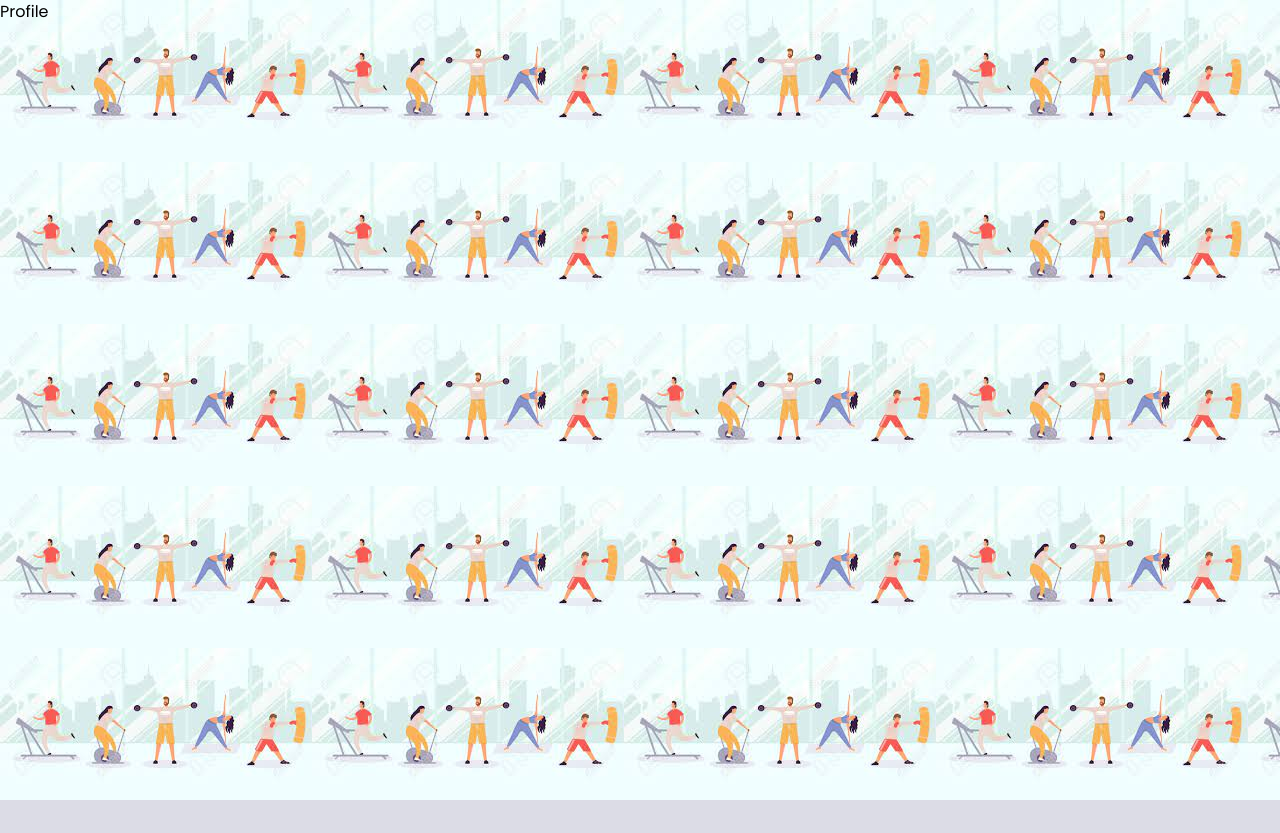
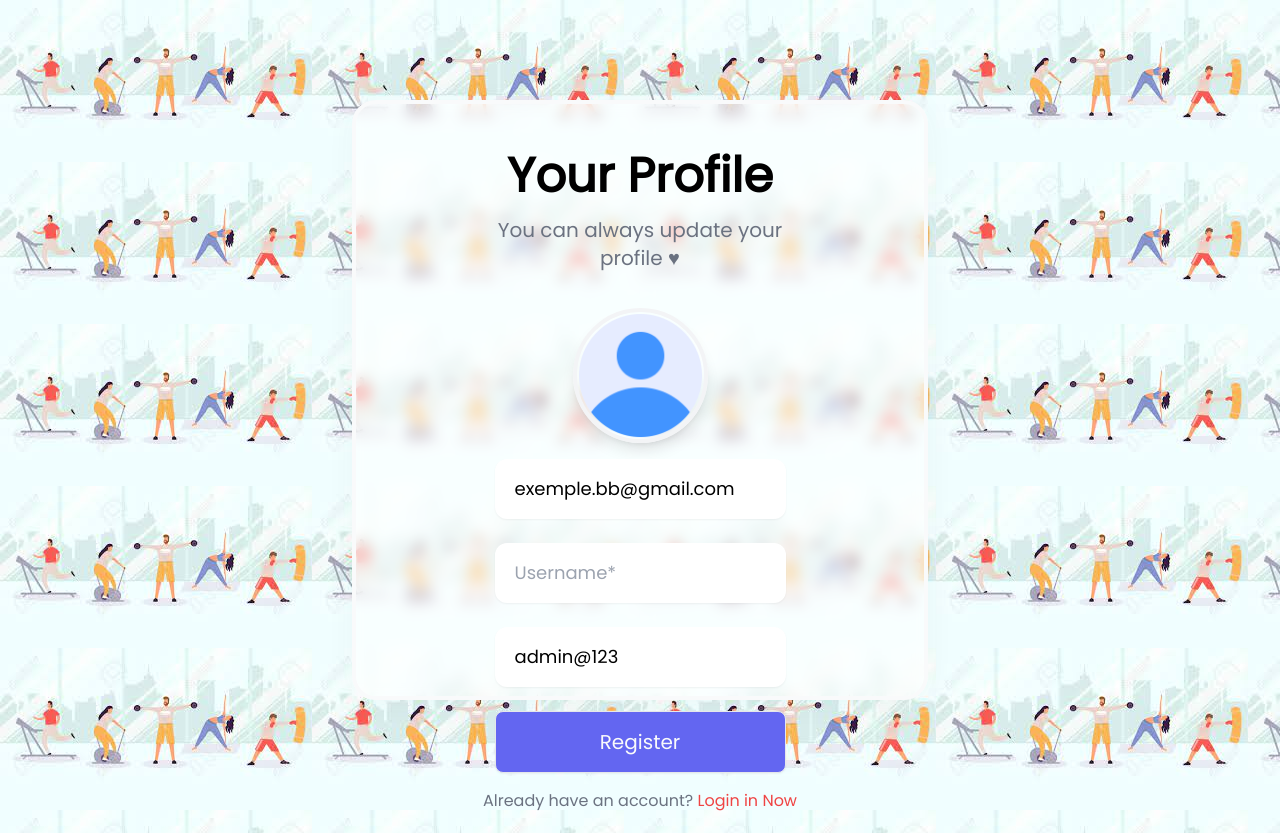
Before and after one commit to amenitombari123/mernbodybuddy, a React (Create React App) app in the folder client/: page /profile in a window 1280 px wide. Before the commit the page ends 800 px from the top, so only its background shows below. Built offline with nearby package versions, Linux system fonts and the light colour scheme.

Commit message:
profile/register

```diff
--- a/client/src/components/Profile.js
+++ b/client/src/components/Profile.js
@@ -1,7 +1,85 @@
-import React from 'react'
+import React, { useState } from 'react';
+import {Link} from 'react-router-dom'
+import avatar from'../assets/profile.png';
+import {Toaster} from 'react-hot-toast';
+import { useFormik } from 'formik';
+import { passwordValidate } from '../helper/validate';
+import styles from'../styles/Username.module.css';
+import convertToBase64 from '../helper/convert';
+import { registerValidation } from '../helper/validate';
 
-export default function Profile() {
+
+export default function Profile(){
+
+  const [file, setFile] = useState()
+
+  const formik = useFormik({
+    initialValues : {
+      email:'exemple.bb@gmail.com',
+      username:'exemple123',
+      password : 'admin@123'
+    },
+    validate : registerValidation,
+    validateOnBlur: false,
+    validateOnChange: false,
+    onSubmit : async values =>{
+      values = await Object.assign(values,{ profile : file || ''})
+      console.log( values)
+    }
+  })
+
+    /** formik doensn't support file upload so we need to create this handler */
+    const onUpload = async e => {
+      const base64 = await convertToBase64(e.target.files[0]);
+      setFile(base64);
+    }
+
   return (
-    <div>Profile</div>
+    <div className= "container mx-auto">
+
+      <Toaster position='top-center' reverseOrder={false}></Toaster>
+
+    <div className= 'flex justify-center items-center h-screen'>
+       <div className={styles.glass} style={{ width:"45%" , paddingTop: '3em'}} >
+          <div className="title flex flex-col items-center">
+
+          <h4 className='text-5xl font-bold'> Your Profile </h4>
+          <span className='py-4 text-xl w-2/3 text-center text-gray-500'>
+          You can always update your profile &#9829;
+          </span>
+
+       <form className='py-1' onSubmit={formik.handleSubmit}>
+
+         <div className='profile flex justify-center py-4'>
+
+            <label htmlFor="profile">
+            <img src ={file || avatar} className={styles.profile_img} alt="avatar"/>
+            </label>
+
+            <input onChange={onUpload} type="file" id="profile" name="profile"/>
+
+          </div>
+
+            <div className="textbox flex flex-col items-center gap-6">
+
+              <input {...formik.getFieldProps('email')} className={styles.textbox} type="text" placeholder='Email*'/>
+              <input {...formik.getFieldProps('Username')} className={styles.textbox} type="text" placeholder='Username*'/>
+              <input {...formik.getFieldProps('password')} className={styles.textbox} type="text" placeholder='password'/>
+
+              <button className = {styles.btn} type ='submit'> Register </button>
+
+            </div>
+            <div className="text-center py-4">
+              <span className='text-gray-500'> Already have an account? <Link className ='text-red-500' to='/'> Login in Now </Link> </span>
+
+            </div>
+
+
+           </form>
+
+        </div>
+     </div>
+  </div>
+</div>
   )
 }
```
